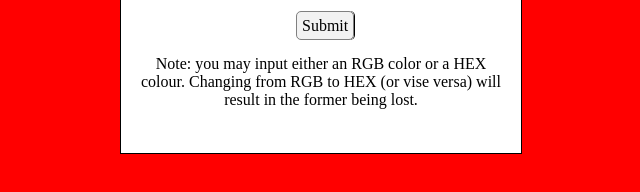
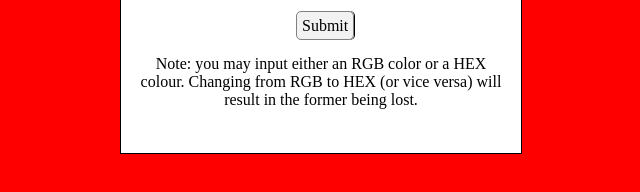
Before and after one commit to Alequin/colour-picker, a plain HTML site: page index.html in a window 1280 px wide. Shown: the part 178-370 px from the top of the page, 319-959 px from the left. Drawn offline with Linux system fonts and the light colour scheme.

Commit message:
Spelling fixed

```diff
--- a/index.html
+++ b/index.html
@@ -64,7 +64,7 @@
 
     <p>
       Note: you may input either an RGB color or a HEX colour. Changing from RGB
-      to HEX (or vise versa) will result in the former being lost.
+      to HEX (or vice versa) will result in the former being lost.
      </p>
 
   </div>
```
